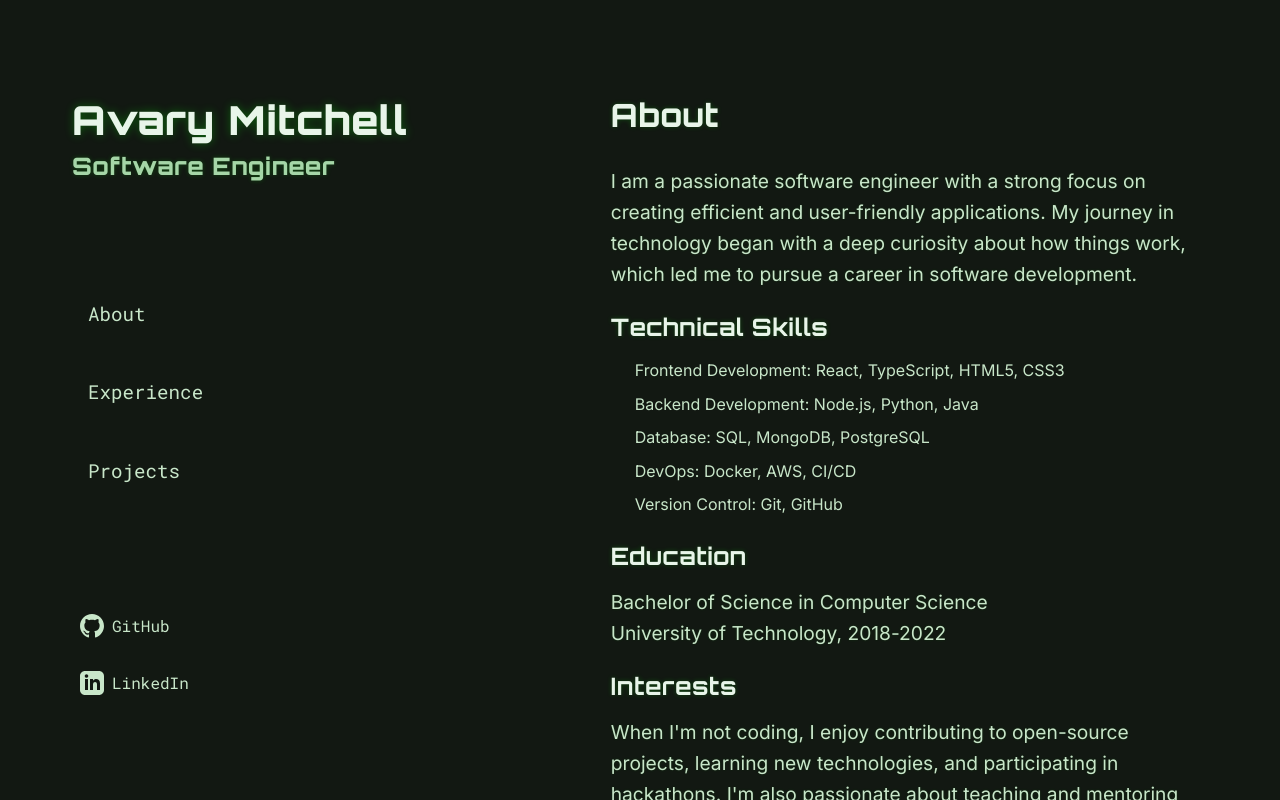
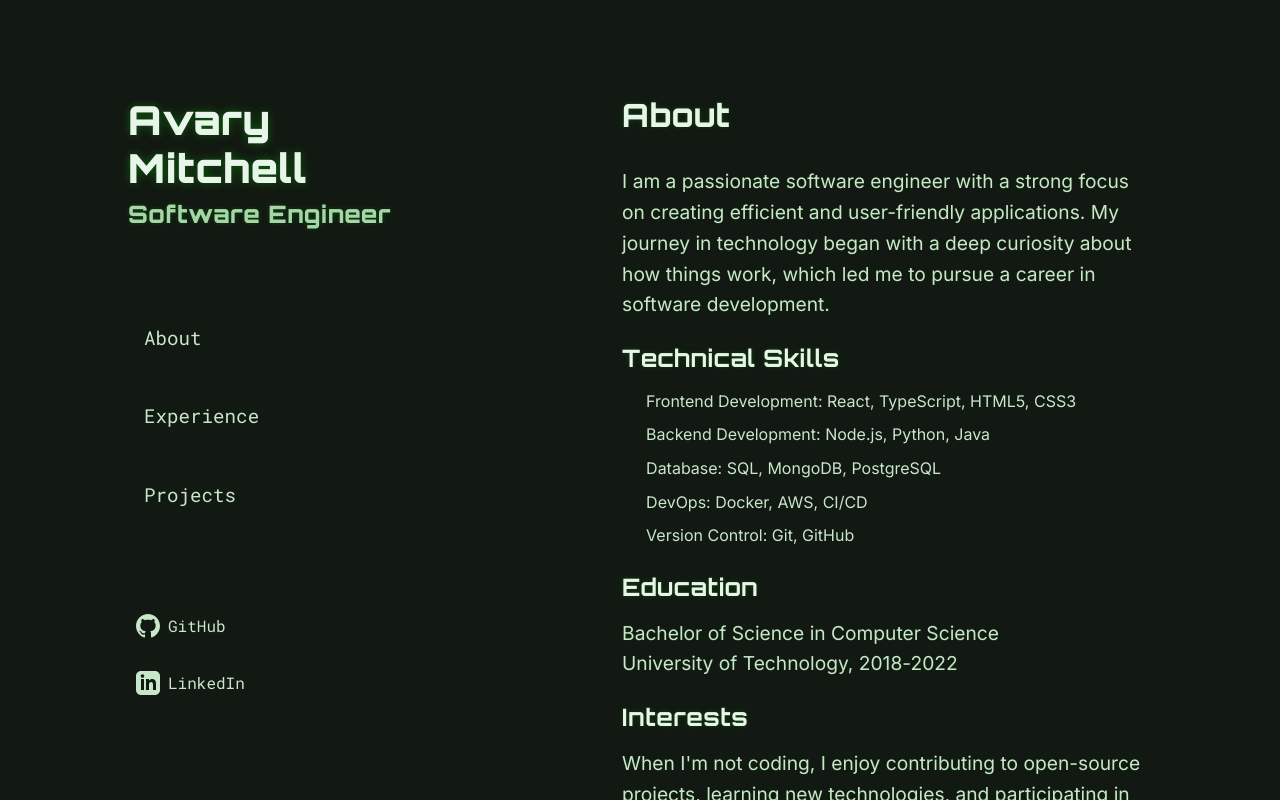
Before and after one commit to Anmitchell/web-portfolio-2025, a React (Vite) app: page / in a window 1280 px wide. Built offline with nearby package versions, Linux system fonts and the light colour scheme.

Commit message:
Full page scroll behavior added

```diff
--- a/src/App.css
+++ b/src/App.css
@@ -301,15 +301,27 @@ p {
   justify-content: center;
   align-items: center;
   background-color: var(--background-light);
+  position: relative;
+}
+
+.app::before {
+  content: '';
+  position: fixed;
+  top: 0;
+  left: 0;
+  right: 0;
+  bottom: 0;
+  background-color: var(--background-light);
+  z-index: -1;
 }
 
 .container {
   width: 100%;
-  max-width: 1200px;
   height: 100vh;
   display: flex;
   gap: 6rem;
   align-items: flex-start;
+  position: relative;
 }
 
 .main-content {
@@ -320,6 +332,7 @@ p {
   overflow-y: auto;
   scrollbar-width: none;
   -ms-overflow-style: none;
+  padding: 0rem 6rem;
 }
 
 .main-content::-webkit-scrollbar {
@@ -820,7 +833,7 @@ p {
     flex-direction: column;
     height: auto;
     gap: 2rem;
-    padding: 1rem 0;
+    padding: 1rem;
   }
 
   .main-content {
@@ -850,7 +863,6 @@ p {
 
   .right-section {
     width: 100%;
-    height: auto;
     padding: 2rem 1rem;
   }
 
```
